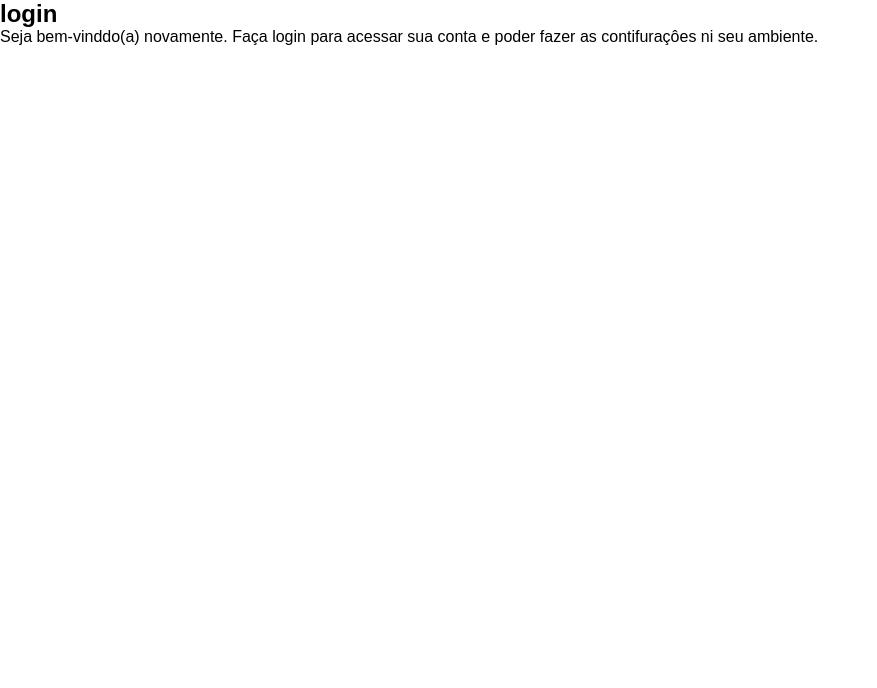
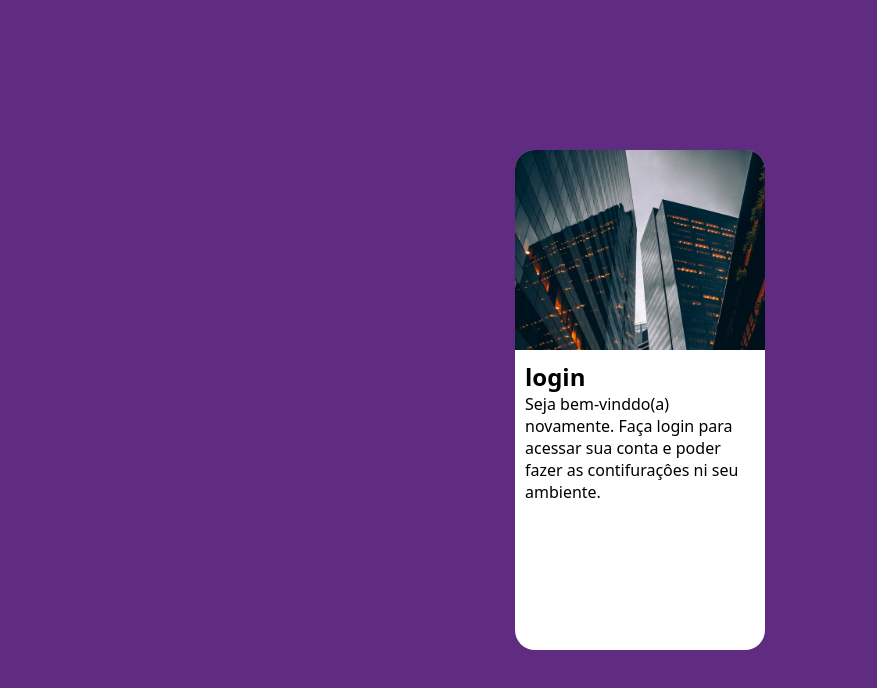
Before and after one commit to Romulop90/projeto-login, a plain HTML site: page index.html in a window 1280 px wide. Shown: the whole page, without its empty margins (0-877 px from the left). Drawn offline with Linux system fonts and the light colour scheme.

Commit message:
part 1 d formulario

```diff
--- a/estilos/style.css
+++ b/estilos/style.css
@@ -5,12 +5,50 @@ paleta de cores
 verde: #48a09d
 lilas: #5f2c82
 */
-*{
-  font-family: Arial, Helvetica, sans-serif;
+* {
+  font-family: system-ui, -apple-system, BlinkMacSystemFont, "Segoe UI", Roboto,
+    Oxygen, Ubuntu, Cantarell, "Open Sans", "Helvetica Neue", sans-serif;
   margin: 0px;
   padding: 0px;
+  box-sizing: border-box;
 }
 
-html, body {
+html,
+body {
+  background-color: #5f2c82;
+  height: 100vh;
+  width: 100vw;
+}
 
+main {
+  position: relative;
+  height: 100vh;
+  width: 100vw;
 }
+
+section#log {
+  position: absolute;
+  top: 50%;
+  left: 50%;
+  transform: translate(-50%, -50%);
+  overflow: hidden;
+
+  background-color: white;
+  width: 250px;
+  height: 500px;
+  border-radius: 20px;
+  box-shadow: 0px 0px 0px rgba(0, 0, 0, 0.45);
+}
+
+section#log > div#imagem {
+  display: block;
+  background: #5f2c82 url(../imagens/predio.jpg);
+  height: 200px;
+  background-size: cover;
+  background-position: center top;
+}
+
+section#log > div#formulario {
+  display: block;
+  padding: 10px;
+}
```
Also changed, not shown: index.html (+1 -1 lines), imagens/predio.jpg (renamed from imagens/pexels-dinnow-9444476.jpg).
